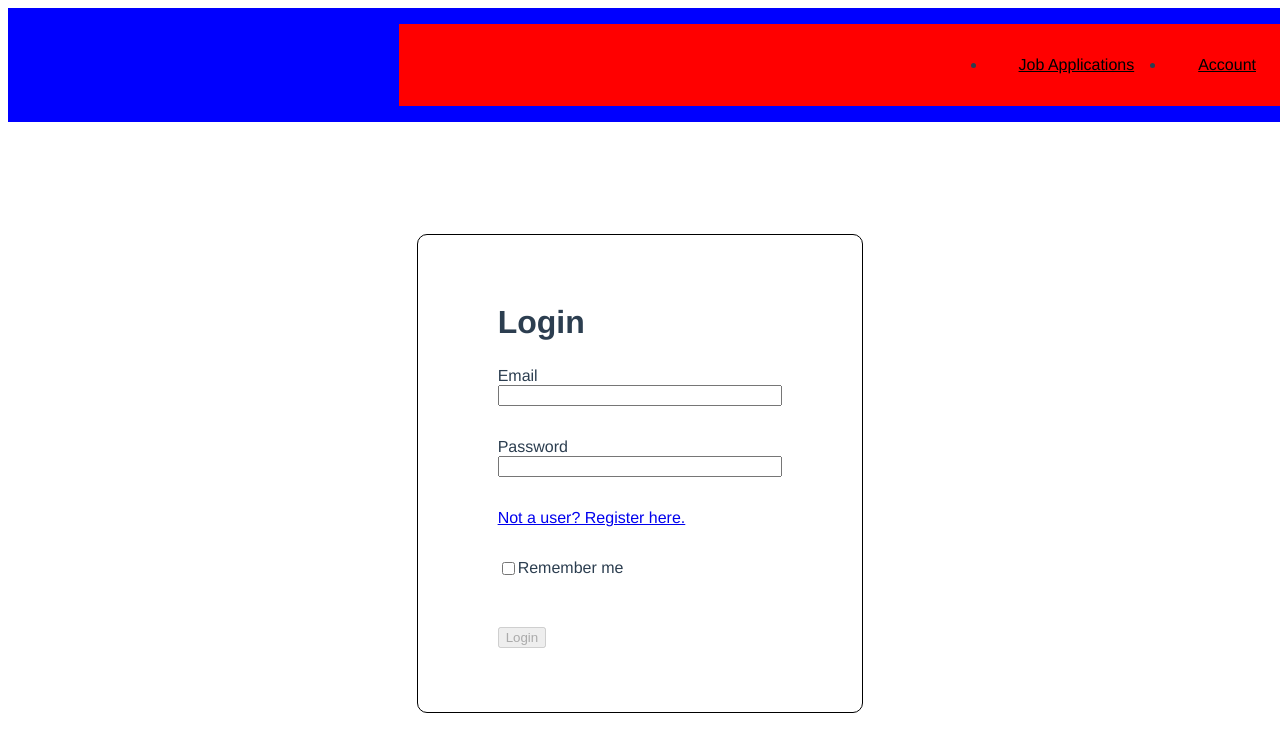
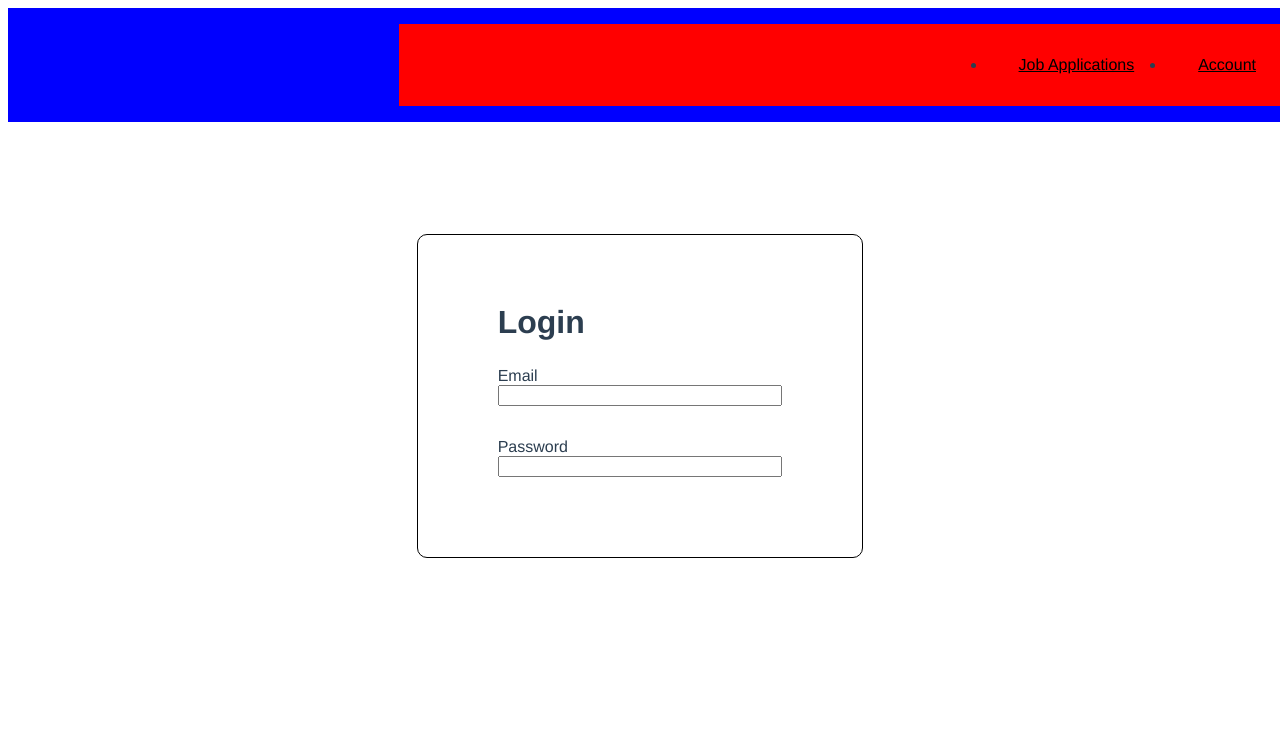
Before and after one commit to roshmadosh/kaput-ui_vue, a Vue app: page /login in a window 1280 px wide. Shown: the top 752 px of the page. Built offline with nearby package versions, Linux system fonts and the light colour scheme; the HTML template or start-up script is replaced by a standard one.

Commit message:
login form validation refactored

```diff
--- a/src/views/login/Login.vue
+++ b/src/views/login/Login.vue
@@ -3,26 +3,20 @@
     <div class="page">
        <form @keyup="validateForm">
         <h1 class="form-header">Login</h1>
-        <div class="form-group text-group">
-            <label for="email">Email</label>
-            <input type="text" id='email' @blur="email.isTouched = true" v-model="email.value"/>
-            <p class="error-message" v-show="email.isTouched && !email.isValid">Please enter a valid email address.</p>
-        </div>
-        <div class="form-group text-group">
-            <label for="password">Password</label>
-            <input type="password" id='password' @blur="password.isTouched = true" v-model="password.value"/>
-            <p class="error-message" v-show="password.isTouched && !password.isValid">Password cannot be empty.</p>
-        </div>
-        <div class="form-group">
-            <router-link :to="{ name: 'Register' }">Not a user? Register here.</router-link>
-        </div>
-        <div class="form-group checkbox-group">
-            <input type="checkbox" name="remember-me" id="remember-me" v-model="isRemembered">
-            <label for="remember-me">Remember me</label>
-        </div>
-        <div class="form-group button-group">
-            <button type="submit" :disabled="isSubmitting || !isValidForm" @click.prevent="onSubmit">Login</button>
-        </div>
+        <FormGroup
+            type="text"
+            id="email"
+            label="Email"
+            :input="email"
+            errorMessage="Please enter a valid email address."
+        />
+        <FormGroup
+            type="text"
+            id="password"
+            label="Password"
+            :input="password"
+            errorMessage="Password cannot be empty."
+        />
        </form>
     </div>
 </template>
@@ -31,6 +25,8 @@
 import { LoginService } from '@/services/LoginService';
 import { FormInput } from '@/utils/FormInput';
 import { FormValidators } from '@/utils/FormValidators';
+import FormGroup from '@/components/FormGroup.vue';
+
 const loginService = new LoginService();
 
 export default {
@@ -43,6 +39,9 @@ export default {
             isRemembered: false,
             isSubmitting: false,
         }
+    },
+    components: {
+        FormGroup
     },
     computed: {
         emailValue() {
```
